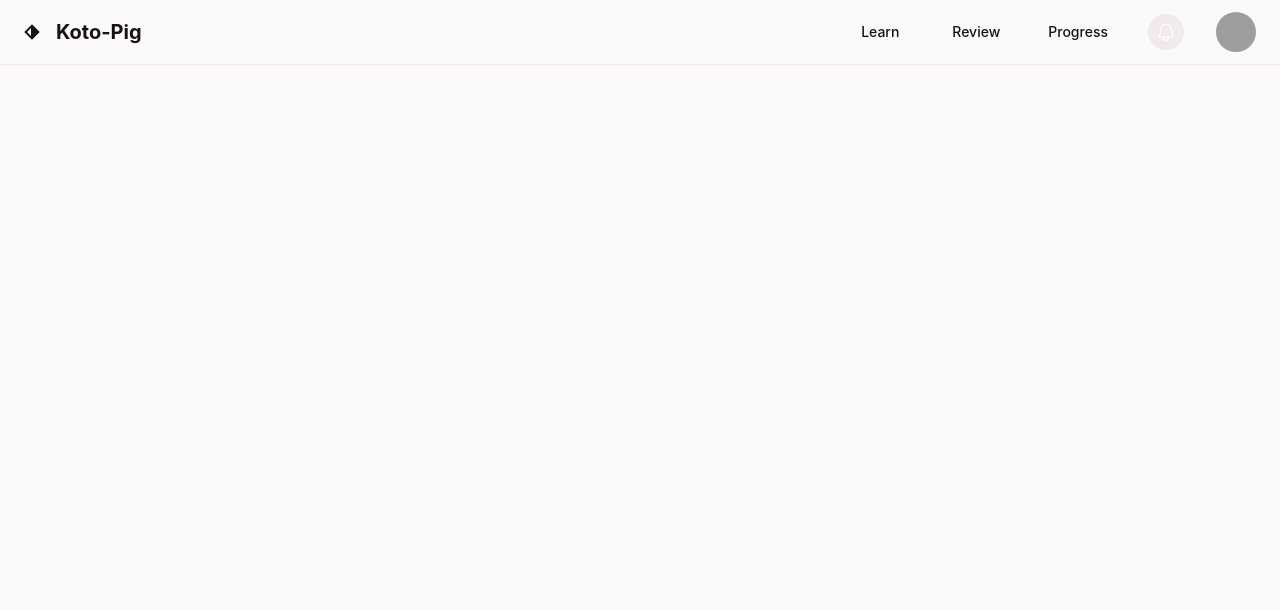
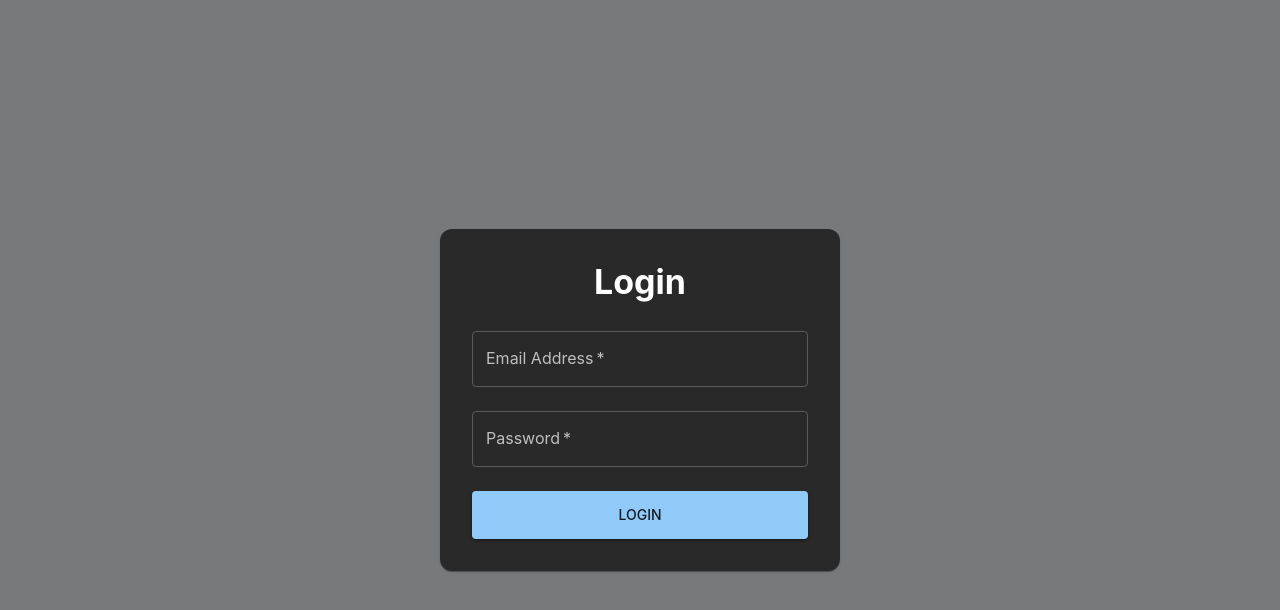
Before and after one commit to piglig/KotoPig, a React (Create React App) app: page /KotoPig/login in a window 1280 px wide. Shown: the top 610 px of the page. Built offline with nearby package versions, Linux system fonts and the light colour scheme; no server answers; grey boxes are pictures that could not be loaded.

Commit message:
feat: login page

```diff
--- a/package.json
+++ b/package.json
@@ -7,6 +7,7 @@
     "@emotion/styled": "^11.14.1",
     "@mui/icons-material": "^7.2.0",
     "@mui/material": "^7.2.0",
+    "@supabase/supabase-js": "^2.50.4",
     "@testing-library/dom": "^10.4.0",
     "@testing-library/jest-dom": "^6.6.3",
     "@testing-library/react": "^16.3.0",
--- a/src/App.js
+++ b/src/App.js
@@ -1,54 +1,40 @@
+
 import React from 'react';
-import { BrowserRouter as Router, Routes, Route, Link } from 'react-router-dom';
+import { BrowserRouter as Router, Routes, Route, Navigate } from 'react-router-dom';
+import { AuthProvider, useAuth } from './contexts/AuthContext';
 import { WordProvider } from './contexts/WordContext';
 import HomePage from './pages/HomePage';
-import WordList from './pages/WordList';
-import WordDetail from './pages/WordDetail';
-import QuizView from './components/QuizView';
-import ProgressView from './components/ProgressView';
-import { AppBar, Toolbar, Typography, Button, Box, IconButton, Avatar } from '@mui/material';
-import { Bell } from 'phosphor-react';
+import LoginPage from './pages/LoginPage';
+import { ThemeProvider } from '@mui/material/styles';
+import theme from './theme/theme';
+
+// A wrapper for protected routes
+const ProtectedRoute = ({ children }) => {
+  const { isAuthenticated } = useAuth();
+  return isAuthenticated ? children : <Navigate to="/login" />;
+};
 
 function App() {
   return (
-    <Router>
-      <WordProvider>
-        <AppBar position="static" sx={{ backgroundColor: '#fbf9f9', borderBottom: '1px solid #f1e9eb', color: '#191012' }}>
-          <Toolbar sx={{ justifyContent: 'space-between' }}>
-            <Box sx={{ display: 'flex', alignItems: 'center', gap: 2 }}>
-              <svg width="16" height="16" viewBox="0 0 48 48" fill="none" xmlns="http://www.w3.org/2000/svg">
-                  <g clipPath="url(#clip0_6_330)">
-                      <path fillRule="evenodd" clipRule="evenodd" d="M24 0.757355L47.2426 24L24 47.2426L0.757355 24L24 0.757355ZM21 35.7574V12.2426L9.24264 24L21 35.7574Z" fill="currentColor"></path>
-                  </g>
-                  <defs><clipPath id="clip0_6_330"><rect width="48" height="48" fill="white"></rect></clipPath></defs>
-              </svg>
-              <Typography variant="h6" component={Link} to="/" sx={{ fontWeight: 'bold', textDecoration: 'none', color: 'inherit' }}>
-                Koto-Pig
-              </Typography>
-            </Box>
-            <Box sx={{ display: 'flex', alignItems: 'center', gap: 4 }}>
-              <Button color="inherit" component={Link} to="/list" sx={{ textTransform: 'none' }}>Learn</Button>
-              <Button color="inherit" component={Link} to="/quiz" sx={{ textTransform: 'none' }}>Review</Button>
-              <Button color="inherit" component={Link} to="/progress" sx={{ textTransform: 'none' }}>Progress</Button>
-              <IconButton sx={{ backgroundColor: '#f1e9eb' }}>
-                <Bell size={20} />
-              </IconButton>
-              <Avatar alt="User Avatar" src="https://lh3.googleusercontent.com/aida-public/AB6AXuDN4EmvxM9fztLIfT-_TvUm8NwmAv1lWDZi5HqtbtEldQKNwFukUNkflBG691-zYU1E0X__sfe4xyBGH5L4cNqIN3G-qWsypFLCc9uvuBAkqjehSZxqI4M4-0ZsmuzMypvvwycL4vif89PFRPoenAAhU17xX1m_X13Jc7gCKU5XE5zNLp53WhM9P4L8dj4Tr9dnXcW-2Q-nzg4GA-dPMMHeg_4qnL67I1-2ELUd0k3aCnE2Gf_CrH6u1W09bZ1YYWMrk2LjS_Jgk6s" />
-            </Box>
-          </Toolbar>
-        </AppBar>
-
-        <Box sx={{ backgroundColor: '#fbf9f9', minHeight: 'calc(100vh - 65px)' }}>
-          <Routes>
-            <Route path="/" element={<HomePage />} />
-            <Route path="/list" element={<WordList />} />
-            <Route path="/detail/:word" element={<WordDetail />} />
-            <Route path="/quiz" element={<QuizView />} />
-            <Route path="/progress" element={<ProgressView />} />
-          </Routes>
-        </Box>
-      </WordProvider>
-    </Router>
+    <ThemeProvider theme={theme}>
+      <AuthProvider>
+        <WordProvider>
+          <Router basename="/KotoPig">
+            <Routes>
+              <Route path="/login" element={<LoginPage />} />
+              <Route
+                path="/"
+                element={
+                  <ProtectedRoute>
+                    <HomePage />
+                  </ProtectedRoute>
+                }
+              />
+            </Routes>
+          </Router>
+        </WordProvider>
+      </AuthProvider>
+    </ThemeProvider>
   );
 }
 
--- /dev/null
+++ b/src/contexts/AuthContext.js
@@ -0,0 +1,70 @@
+
+import React, { createContext, useState, useContext, useEffect } from 'react';
+import { supabase } from '../supabaseClient';
+
+const AuthContext = createContext(null);
+
+export const AuthProvider = ({ children }) => {
+  const [user, setUser] = useState(null);
+  const [loading, setLoading] = useState(true);
+
+  useEffect(() => {
+    const getSession = async () => {
+      const { data: { session } } = await supabase.auth.getSession();
+      setUser(session?.user ?? null);
+      setLoading(false);
+    };
+
+    getSession();
+
+    const { data: authListener } = supabase.auth.onAuthStateChange(
+      (event, session) => {
+        setUser(session?.user ?? null);
+        if (event === 'INITIAL_SESSION') {
+            setLoading(false);
+        }
+      }
+    );
+
+    return () => {
+      authListener.subscription.unsubscribe();
+    };
+  }, []);
+
+  const login = async (email, password) => {
+    const { data, error } = await supabase.auth.signInWithPassword({
+      email,
+      password,
+    });
+    if (error) {
+      console.error('Error logging in:', error.message);
+      throw error;
+    }
+    return data;
+  };
+
+  const logout = async () => {
+    const { error } = await supabase.auth.signOut();
+    if (error) {
+      console.error('Error logging out:', error.message);
+      throw error;
+    }
+  };
+
+  const value = {
+    user,
+    isAuthenticated: !!user,
+    login,
+    logout,
+  };
+
+  return (
+    <AuthContext.Provider value={value}>
+      {!loading && children}
+    </AuthContext.Provider>
+  );
+};
+
+export const useAuth = () => {
+  return useContext(AuthContext);
+};
--- a/src/pages/HomePage.js
+++ b/src/pages/HomePage.js
@@ -14,12 +14,22 @@ const HeroImage = styled('div')({
 });
 
 const StatCard = ({ title, value }) => (
-  <Card sx={{ backgroundColor: '#f1e9eb', borderRadius: '12px', p: 2, height: '100%' }}>
-    <CardContent>
-      <Typography sx={{ fontSize: '1rem', fontWeight: 500, color: '#191012' }}>{title}</Typography>
-      <Typography sx={{ fontSize: '1.5rem', fontWeight: 700, color: '#191012' }}>{value}</Typography>
-    </CardContent>
-  </Card>
+  <Box sx={{
+    backgroundColor: '#f1e9eb',
+    borderRadius: '12px',
+    p: 3,
+    display: 'flex',
+    flexDirection: 'column',
+    gap: 1,
+    height: '100%'
+  }}>
+    <Typography sx={{ fontSize: '1rem', fontWeight: 500, color: '#191012' }}>
+      {title}
+    </Typography>
+    <Typography sx={{ fontSize: '1.5rem', fontWeight: 700, color: '#191012', lineHeight: 1.25 }}>
+      {value}
+    </Typography>
+  </Box>
 );
 
 const ProgressChart = () => (
@@ -53,19 +63,21 @@ const ChallengingWordRow = ({ word, difficulty }) => (
 const HomePage = () => {
   return (
     <Box sx={{ backgroundColor: '#fff', color: '#191012' }}>
-      <Container maxWidth="md" sx={{ py: 5 }}>
+      <Container maxWidth="lg" sx={{ py: 5 }}>
         <HeroImage />
         <Typography variant="h4" sx={{ fontWeight: 'bold', my: 3, letterSpacing: '-0.033em' }}>
           Your Learning Journey
         </Typography>
-        <Grid container spacing={2} sx={{ mb: 4 }}>
-          <Grid item xs={12} sm={6}>
+        <Grid container spacing={2} sx={{ mb: 4, display: 'flex' }}>
+          <Grid item sx={{ flex: 1 }}>
             <StatCard title="Words Learned" value="300" />
           </Grid>
-          <Grid item xs={12} sm={6}>
+          <Grid item sx={{ flex: 1 }}>
             <StatCard title="Review Streak" value="75" />
           </Grid>
         </Grid>
+
+
 
         <Box sx={{ backgroundColor: '#fff', borderRadius: '12px', border: '1px solid #e3d3d6', p: 3, mb: 4 }}>
           <CardContent>
--- /dev/null
+++ b/src/pages/LoginPage.js
@@ -0,0 +1,96 @@
+
+import React, { useState } from 'react';
+import { useNavigate } from 'react-router-dom';
+import { useAuth } from '../contexts/AuthContext';
+import { useWordContext } from '../contexts/WordContext';
+import WordCloud from '../components/WordCloud';
+import { Box, Card, TextField, Button, Typography, Alert } from '@mui/material';
+
+const LoginPage = () => {
+  const [email, setEmail] = useState('');
+  const [password, setPassword] = useState('');
+  const [error, setError] = useState(null);
+  const [loading, setLoading] = useState(false);
+  const { login } = useAuth();
+  const { words } = useWordContext();
+  const navigate = useNavigate();
+
+  const handleLogin = async (e) => {
+    e.preventDefault();
+    setError(null);
+    setLoading(true);
+    try {
+      await login(email, password);
+      navigate('/');
+    } catch (err) {
+      setError(err.message);
+    } finally {
+      setLoading(false);
+    }
+  };
+
+  return (
+    <Box sx={{ position: 'relative', height: '100vh', width: '100vw', overflow: 'hidden' }}>
+      <Box sx={{ position: 'absolute', top: 0, left: 0, right: 0, bottom: 0, zIndex: 1 }}>
+        <WordCloud words={words} />
+      </Box>
+      <Box
+        sx={{
+          position: 'absolute',
+          top: 0,
+          left: 0,
+          right: 0,
+          bottom: 0,
+          display: 'flex',
+          justifyContent: 'center',
+          alignItems: 'center',
+          zIndex: 2,
+          backgroundColor: 'rgba(0, 0, 0, 0.5)' // Semi-transparent overlay
+        }}
+      >
+        <Card sx={{ p: 4, width: '100%', maxWidth: 400, borderRadius: '12px' }}>
+          <Typography variant="h4" component="h1" gutterBottom sx={{ textAlign: 'center', fontWeight: 'bold' }}>
+            Login
+          </Typography>
+          {error && <Alert severity="error" sx={{ mb: 2 }}>{error}</Alert>}
+          <form onSubmit={handleLogin}>
+            <TextField
+              label="Email Address"
+              type="email"
+              variant="outlined"
+              fullWidth
+              margin="normal"
+              value={email}
+              onChange={(e) => setEmail(e.target.value)}
+              required
+              disabled={loading}
+            />
+            <TextField
+              label="Password"
+              type="password"
+              variant="outlined"
+              fullWidth
+              margin="normal"
+              value={password}
+              onChange={(e) => setPassword(e.target.value)}
+              required
+              disabled={loading}
+            />
+            <Button
+              type="submit"
+              variant="contained"
+              color="primary"
+              fullWidth
+              sx={{ mt: 2, py: 1.5 }}
+              disabled={loading}
+            >
+              {loading ? 'Logging in...' : 'Login'}
+            </Button>
+          </form>
+        </Card>
+      </Box>
+    </Box>
+  );
+};
+
+export default LoginPage;
--- /dev/null
+++ b/src/supabaseClient.js
@@ -0,0 +1,11 @@
+
+import { createClient } from '@supabase/supabase-js';
+
+const supabaseUrl = process.env.REACT_APP_SUPABASE_URL;
+const supabaseAnonKey = process.env.REACT_APP_SUPABASE_ANON_KEY;
+
+if (!supabaseUrl || !supabaseAnonKey) {
+  throw new Error("Supabase URL and Anon Key are required.");
+}
+
+export const supabase = createClient(supabaseUrl, supabaseAnonKey);
```
Also changed, not shown: 2 other files (tests, documents, lock files or other folders).
